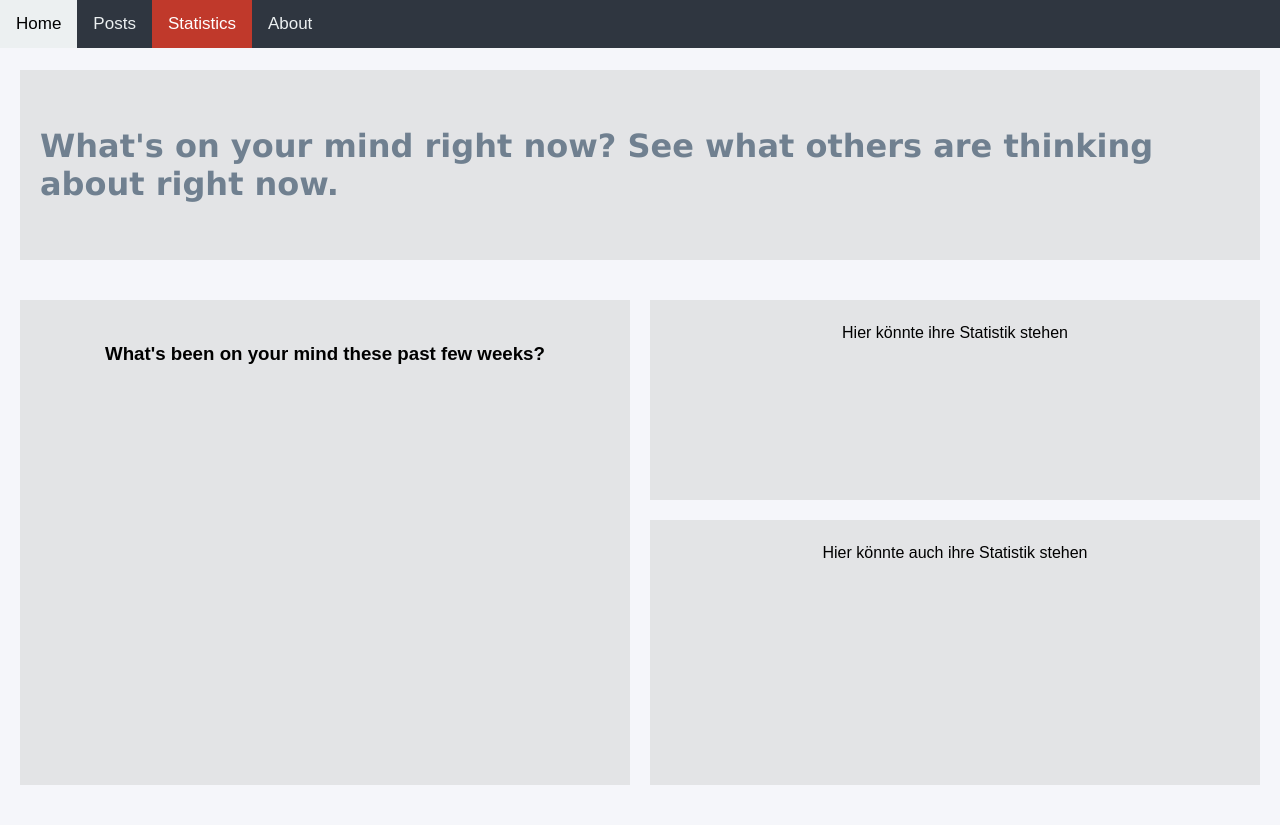
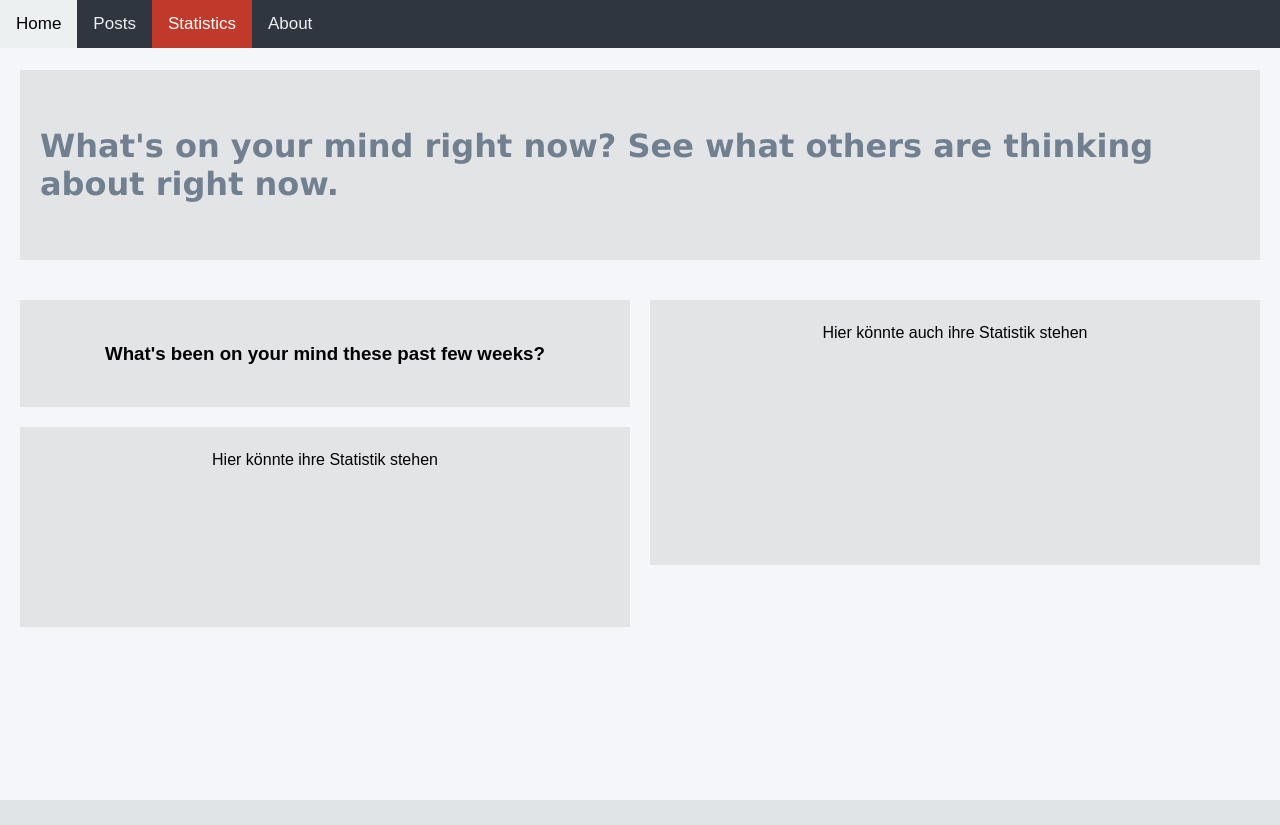
Before and after one commit to m-schridde/innoWeekDiversity, a Flask app: page /statistics.html in a window 1280 px wide. After the commit the page ends 800 px from the top, so only its background shows below. Run offline with Flask 2, Linux system fonts and the light colour scheme; data that the repository does not hold is empty; parts of the project's set-up code (start-up, migrations or seed data) failed here and were passed over.

Commit message:
changed style statistics.html

```diff
--- a/templates/statistics.html
+++ b/templates/statistics.html
@@ -99,7 +99,7 @@
       </style>
 
       <div class="main-cards">
-        <div class="card">
+        <div class="cardBarGraph">
 
           <div class="center">
             <h3>What's been on your mind these past few weeks?</h3>
@@ -117,6 +117,18 @@
             {% endfor %}
 
             <style>
+
+              .cardBarGraph{
+                display: flex;
+                flex-direction: column;
+                align-items: center;
+                width: 100%;
+                background-color: #e3e4e6;
+                margin-bottom: 20px;
+                -webkit-column-break-inside: avoid;
+                padding: 24px;
+                box-sizing: border-box;
+              }
 
               .h3{
                 margin: 0;
```
